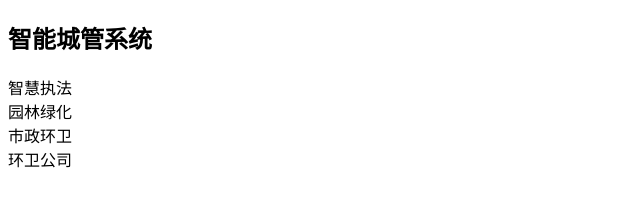
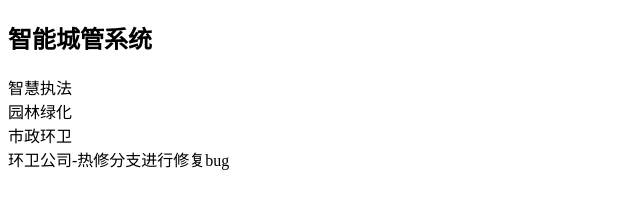
Before and after one commit to XC1343286123/git_demo3, a plain HTML site: page index.html in a window 1280 px wide. Shown: the whole page, without its empty margins (0-640 px from the left). Drawn offline with Linux system fonts and the light colour scheme.

Commit message:
热修分支修复了环卫公司功能

```diff
--- a/index.html
+++ b/index.html
@@ -10,6 +10,6 @@
     <div>智慧执法</div>
     <div>园林绿化</div>
     <div>市政环卫</div>
-    <div>环卫公司</div>
+    <div>环卫公司-热修分支进行修复bug</div>
 </body>
 </html>
```
